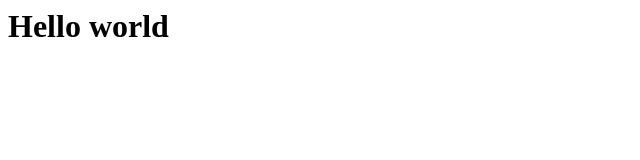
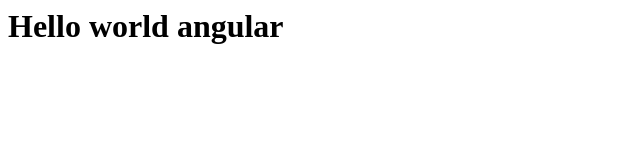
Before and after one commit to suflesh-singh/demo-repo, a plain HTML site: page index.html in a window 1280 px wide. Shown: the whole page, without its empty margins (0-640 px from the left). Drawn offline with Linux system fonts and the light colour scheme.

Commit message:
Update index.html

```diff
--- a/index.html
+++ b/index.html
@@ -1,3 +1,3 @@
 <div class="main">
- <h1>Hello world</h1>
+ <h1>Hello world angular</h1>
 </div>
```
